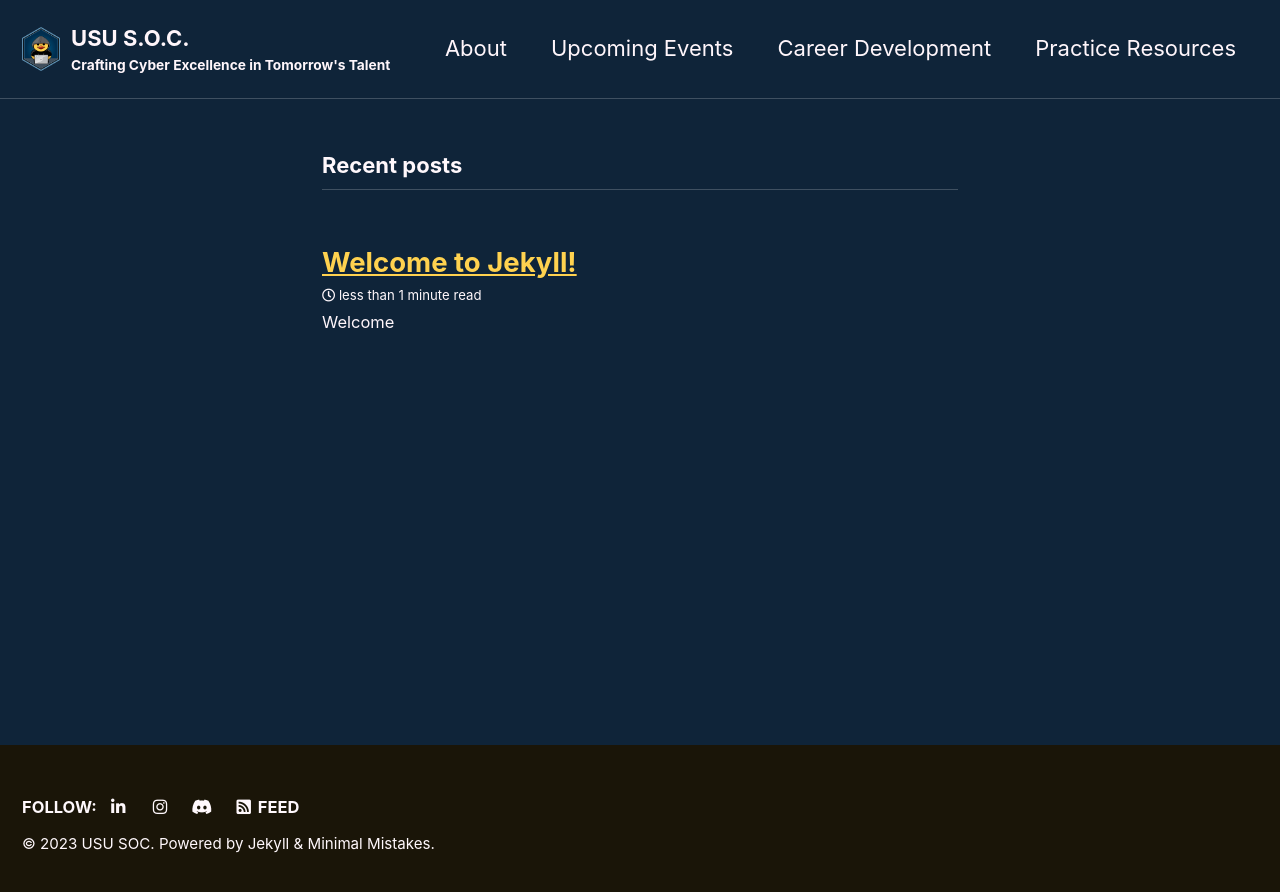
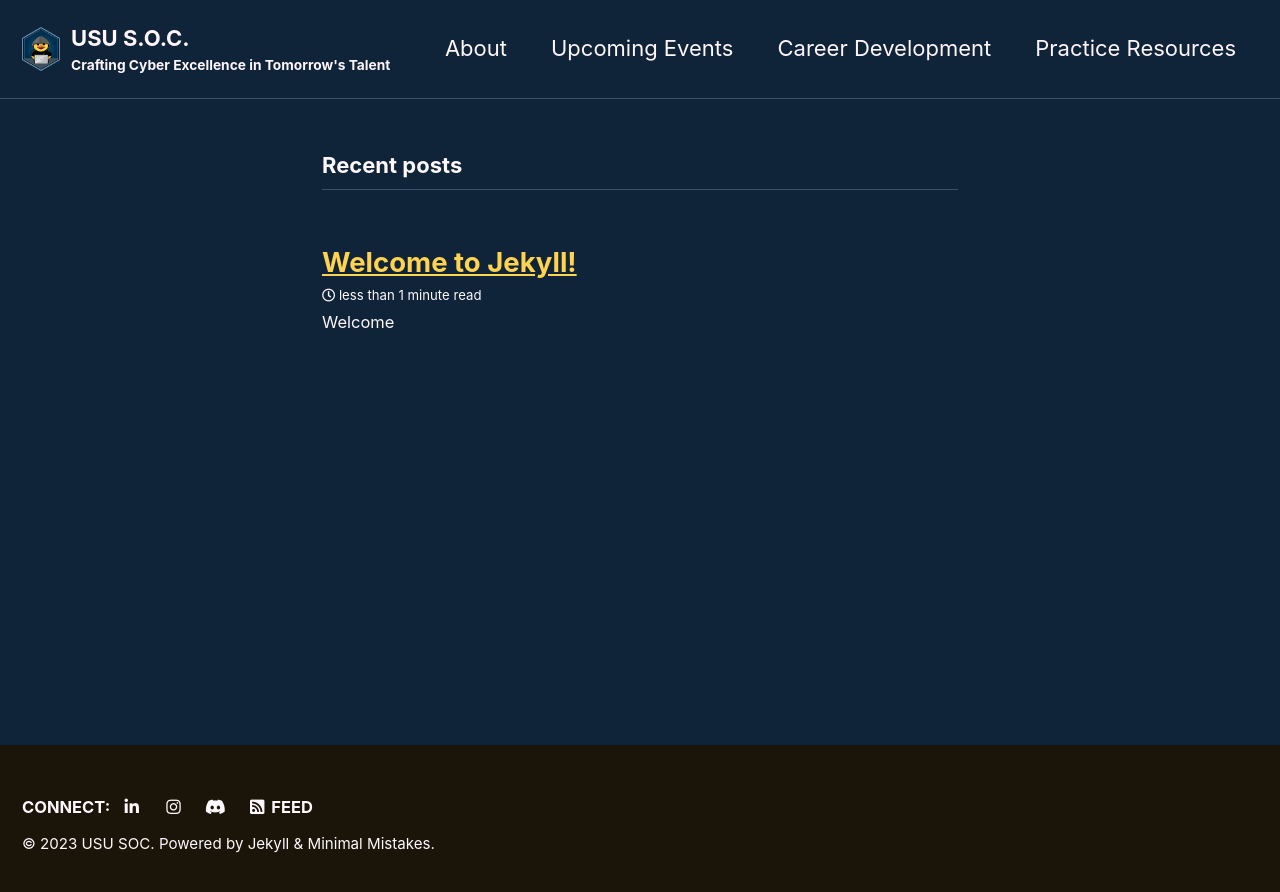
Before and after one commit to USUSOC/ususoc.github.io, a Jekyll site: the page built from index.html, in a window 1280 px wide. Shown: the top 892 px of the page. Built offline with Jekyll 4.4.1, drawn with Linux system fonts in a browser that asks for light colours; cached includes are drawn as plain includes; the list of posts is cut into pages by our own code.

Commit message:
Update ui-text.yml

```diff
--- a/_data/ui-text.yml
+++ b/_data/ui-text.yml
@@ -27,7 +27,7 @@ en: &DEFAULT_EN
   comments_title             : "Comments"
   more_label                 : "Learn more"
   related_label              : "You may also enjoy"
-  follow_label               : "Follow:"
+  follow_label               : "Connect:"
   feed_label                 : "Feed"
   powered_by                 : "Powered by"
   website_label              : "Website"
```
